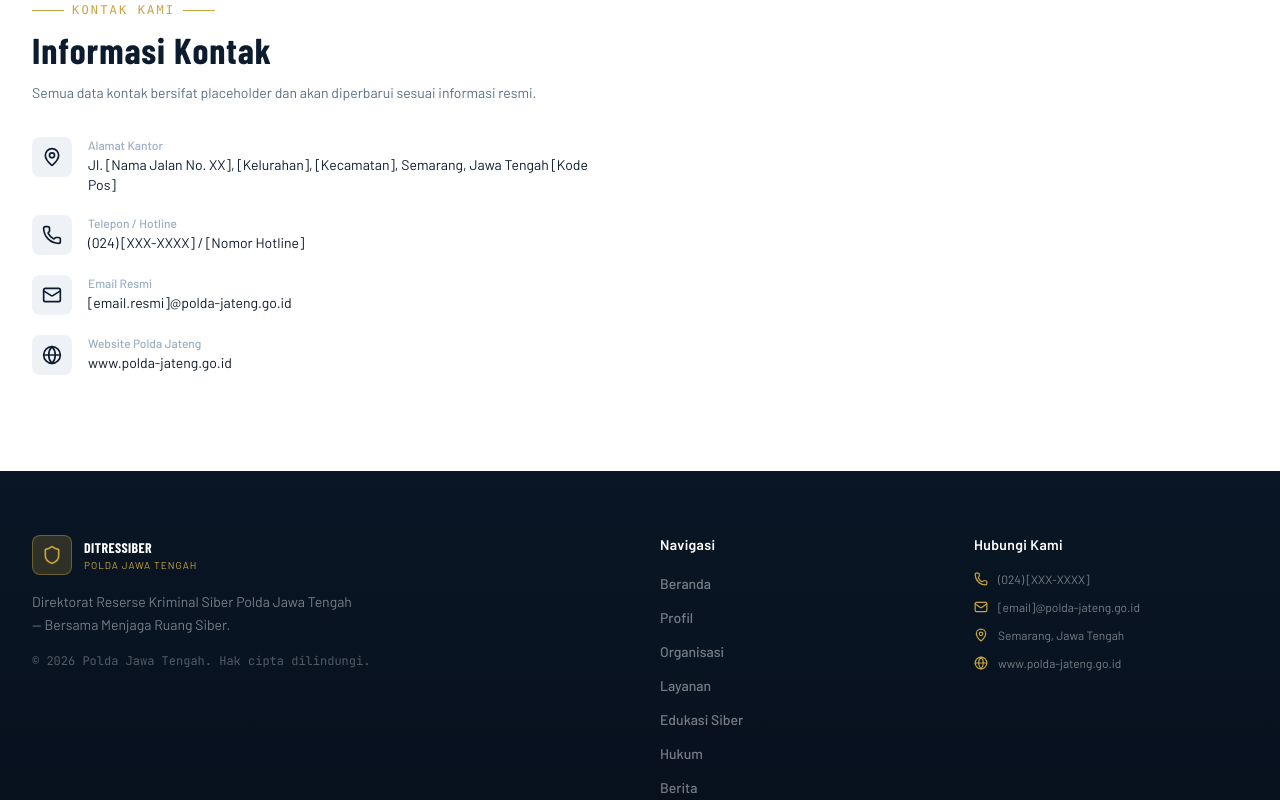
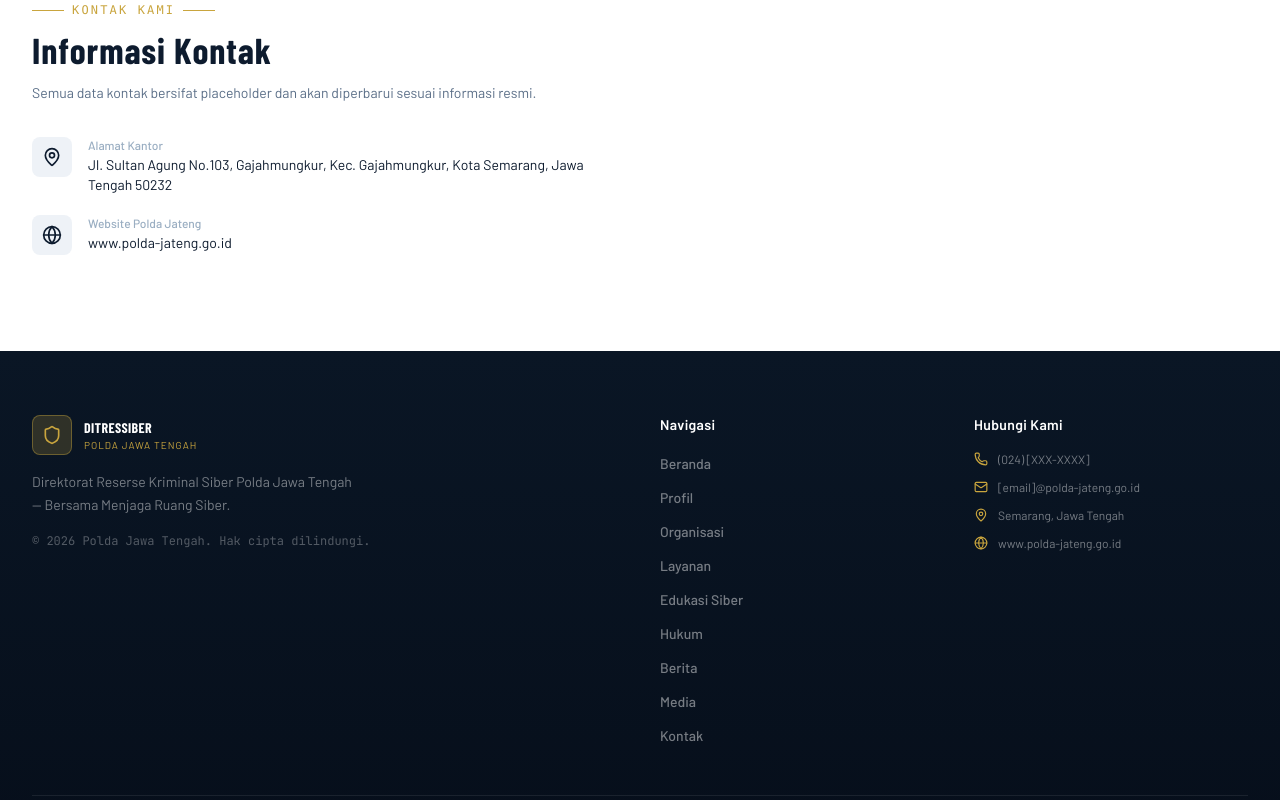
Before and after one commit to rumai12/Distressiber-Polda-Jateng, a React (Vite) app: page / in a window 1280 px wide. Shown: the part 7800-8600 px from the top of the page. Built offline with nearby package versions, Linux system fonts and the light colour scheme; a web font is replaced by a local one.

Commit message:
minor changes

```diff
--- a/src/app/App.tsx
+++ b/src/app/App.tsx
@@ -1077,10 +1077,8 @@ function KontakSection() {
                 {
                   icon: MapPin,
                   label: "Alamat Kantor",
-                  val: "Jl. [Nama Jalan No. XX], [Kelurahan], [Kecamatan], Semarang, Jawa Tengah [Kode Pos]",
+                  val: "Jl. Sultan Agung No.103, Gajahmungkur, Kec. Gajahmungkur, Kota Semarang, Jawa Tengah 50232",
                 },
-                { icon: Phone, label: "Telepon / Hotline", val: "(024) [XXX-XXXX] / [Nomor Hotline]" },
-                { icon: Mail, label: "Email Resmi", val: "[email.resmi]@polda-jateng.go.id" },
                 { icon: Globe, label: "Website Polda Jateng", val: "www.polda-jateng.go.id" },
               ].map(({ icon: Icon, label, val }, i) => (
                 <div key={i} className="flex items-start gap-4">
```
Also changed, not shown: 6 other files (tests, documents, lock files or other folders).
